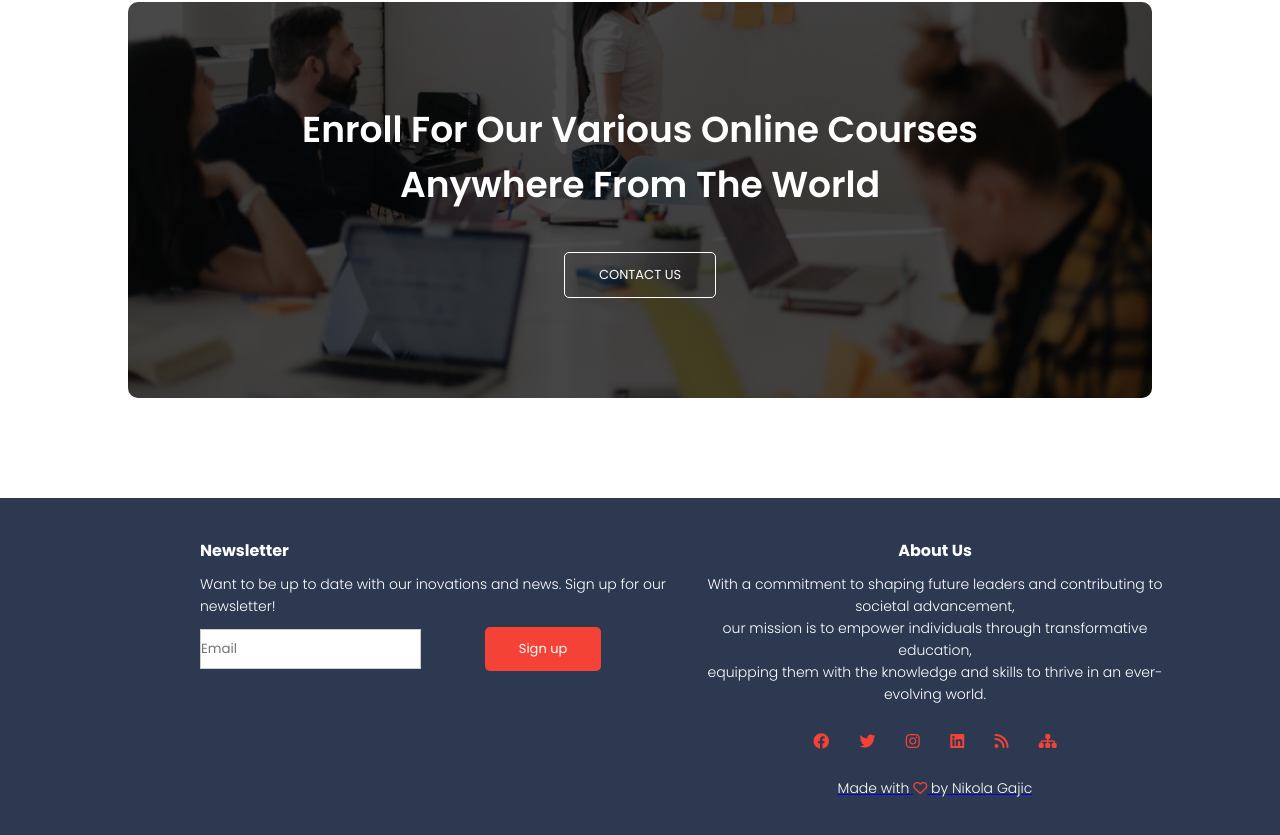
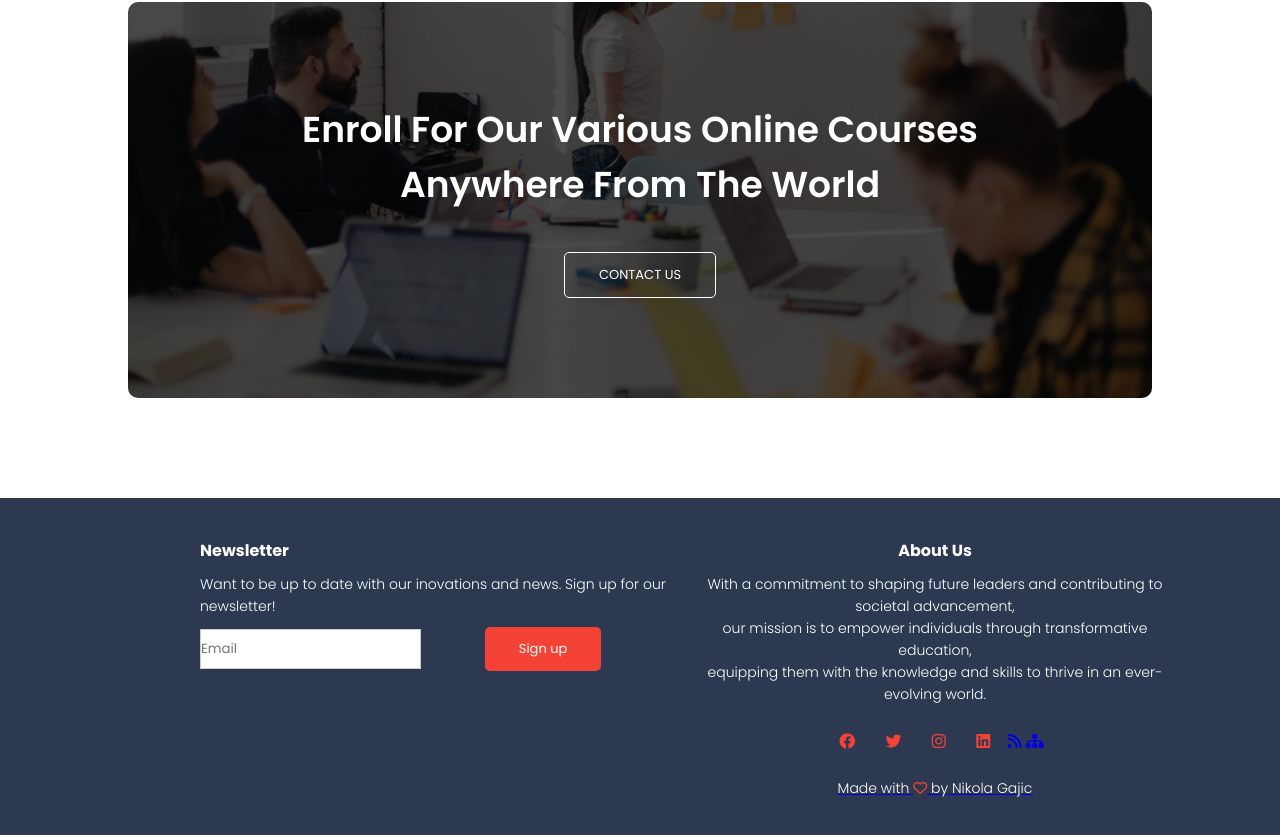
Before and after one commit to ngbusiness/Eduford, a plain HTML site: page index.html in a window 1280 px wide. Shown: the part 3678-4513 px from the top of the page. Drawn offline with Linux system fonts and the light colour scheme.

Commit message:
Update index.html

```diff
--- a/index.html
+++ b/index.html
@@ -187,8 +187,8 @@
         <a href="https://www.twitter.com"><i class="fa-brands fa-twitter"></i></a>
         <a href="https://www.instagram.com"><i class="fa-brands fa-instagram"></i></a>
         <a href="https://www.linkedin.com"><i class="fa-brands fa-linkedin"></i></a>
-        <a href="robots.txt"><i class="fas fa-rss"></i></a>
-        <a href="sitemap.xml"><i class="fas fa-sitemap"></i>
+        <a href="robots.txt"><i class="fa fa-rss"></i></a>
+        <a href="sitemap.xml"><i class="fa fa-sitemap"></i>
     </div>
     <p> Made with <i class="fa-regular fa-heart"> </i> by Nikola Gajic</p>
     </div>
```
